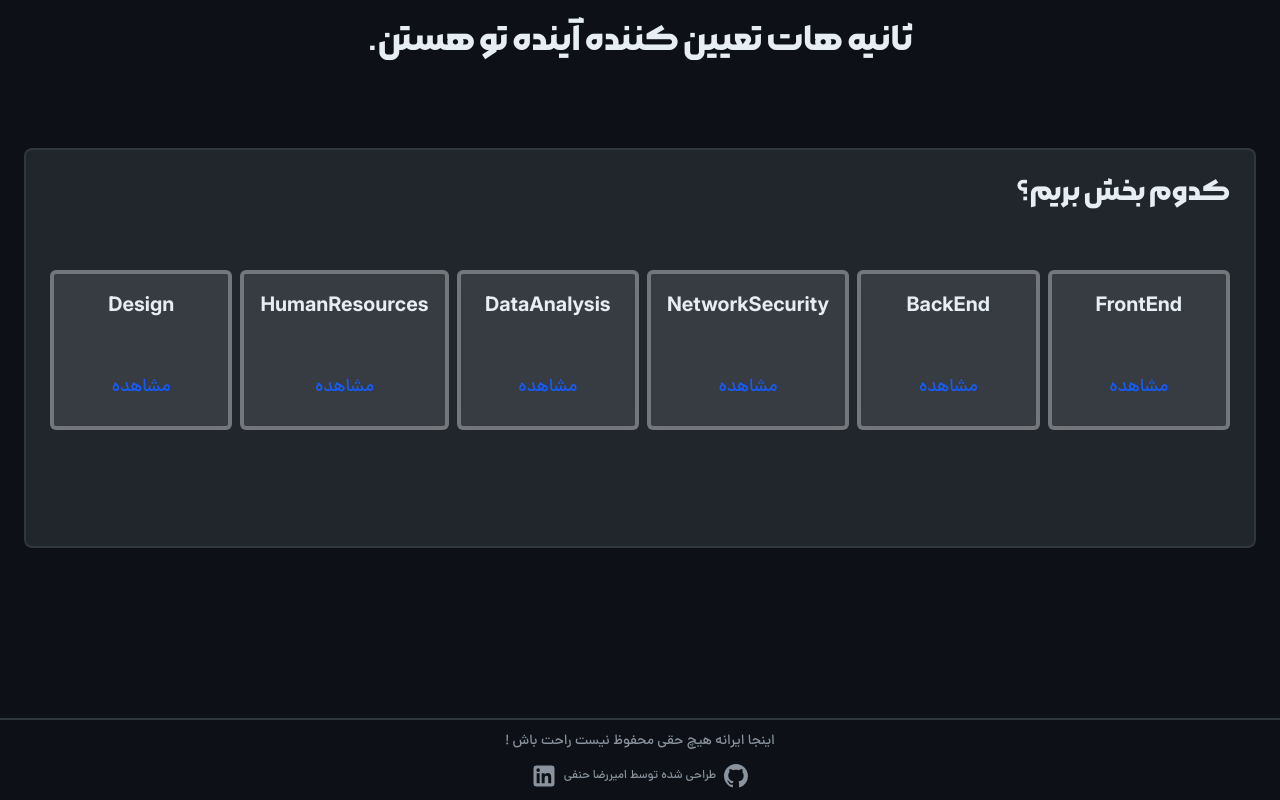
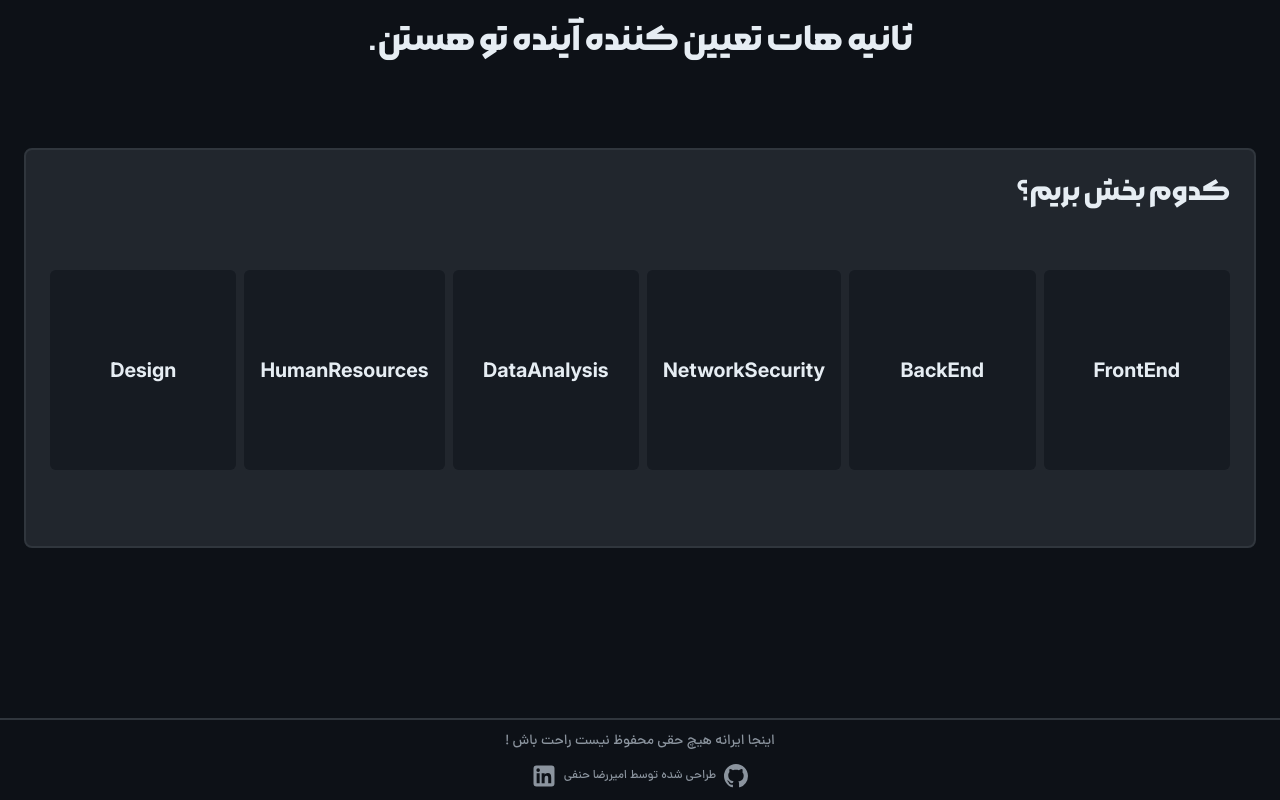
Before and after one commit to AmirrezaHanafi/Todo-List-TypeScript, a React (Vite) app: page / in a window 1280 px wide. Built offline with nearby package versions, Linux system fonts and the light colour scheme.

Commit message:
[EDIT] color of group cart

```diff
--- a/src/features/GroupBoard/SectionCart.tsx
+++ b/src/features/GroupBoard/SectionCart.tsx
@@ -8,12 +8,9 @@ export default function SectionCart({ section }: SectionCartProps) {
   return (
     <Link
       to={`/board/${section}`}
-      className="flex-1 transition-all hover:scale-105 duration-300 group px-4 border-4 py-4 pb-6 min-h-40 flex flex-col justify-between items-center  text-center  backdrop-blur-sm border-white/30 bg-white/10 rounded-md"
+      className="flex-1 transition-all  hover:scale-105 duration-300 group px-4  py-4  min-h-50 flex flex-col justify-center items-center  text-center  backdrop-blur-sm border-white/30 bg-card rounded-md"
     >
       <span className="font-InterBold inline-block text-xl  ">{section}</span>
-      <span className="inline-block mt-4  text-lg  text-blue-600 group-hover:text-blue-400 transition-colors ">
-        مشاهده
-      </span>
     </Link>
   )
 }
```
